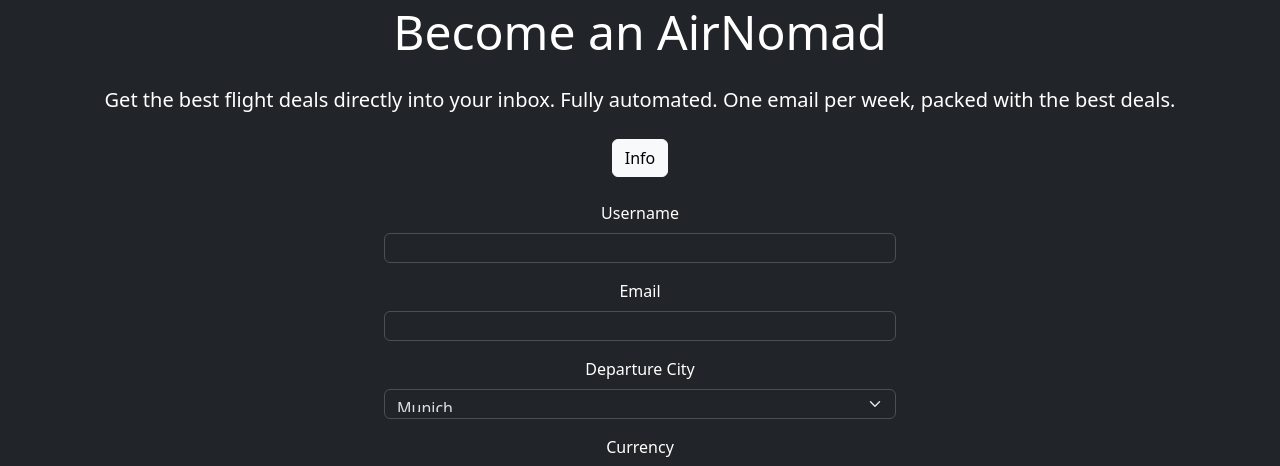
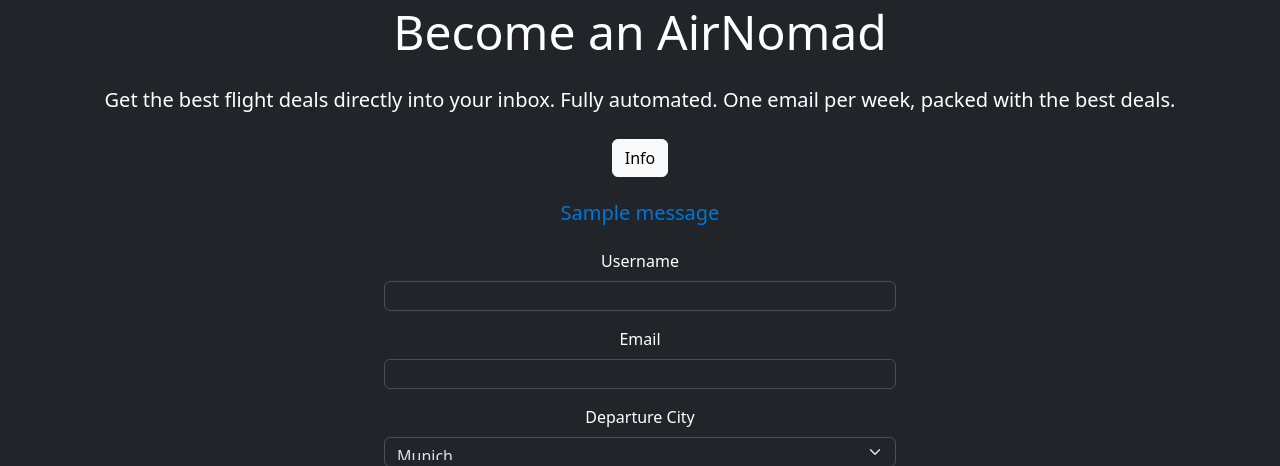
Before and after one commit to timonrieger/Project-Hub, a Flask app: page /air-nomad-society in a window 1280 px wide. Shown: the part 118-584 px from the top of the page. Run offline with Flask 3, Linux system fonts and the light colour scheme; tables that the repository leaves empty hold one stand-in row (values such as "Sample post"); one stand-in notice (Sample message) is shown; some libraries are stand-ins or nearby versions.

Commit message:
add flash messages + change color to blue

```diff
--- a/templates/AirNomad.html
+++ b/templates/AirNomad.html
@@ -73,6 +73,11 @@
             </div>
           </div>
         </div>
+        {% if get_flashed_messages() %}
+                {% for message in get_flashed_messages() %}
+                    <h5 class="flash mb-4" style="color: #0275d8">{{ message }}</h5>
+                {% endfor %}
+        {% endif %}
         {{ render_form(form) }}
         <br><br>
         <!-- caroussel -->
```
